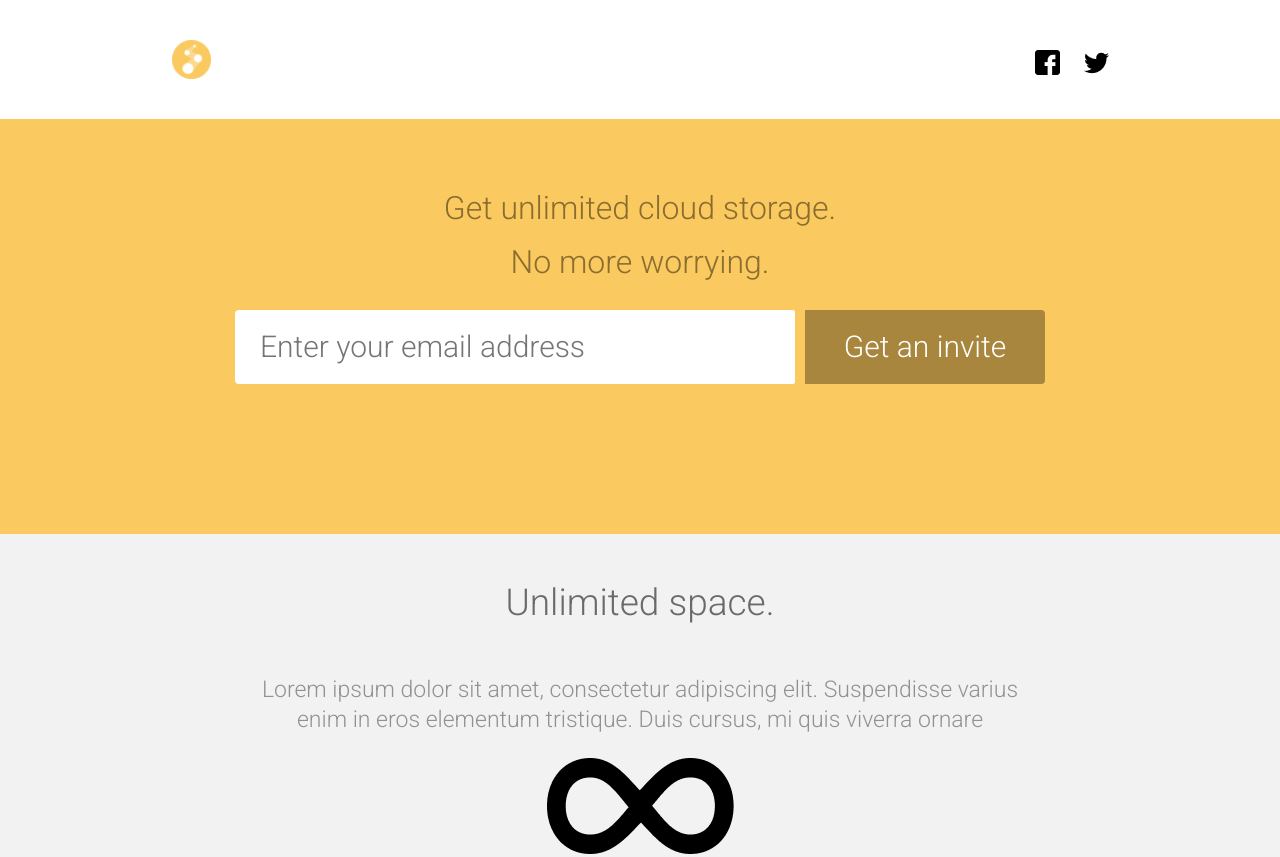
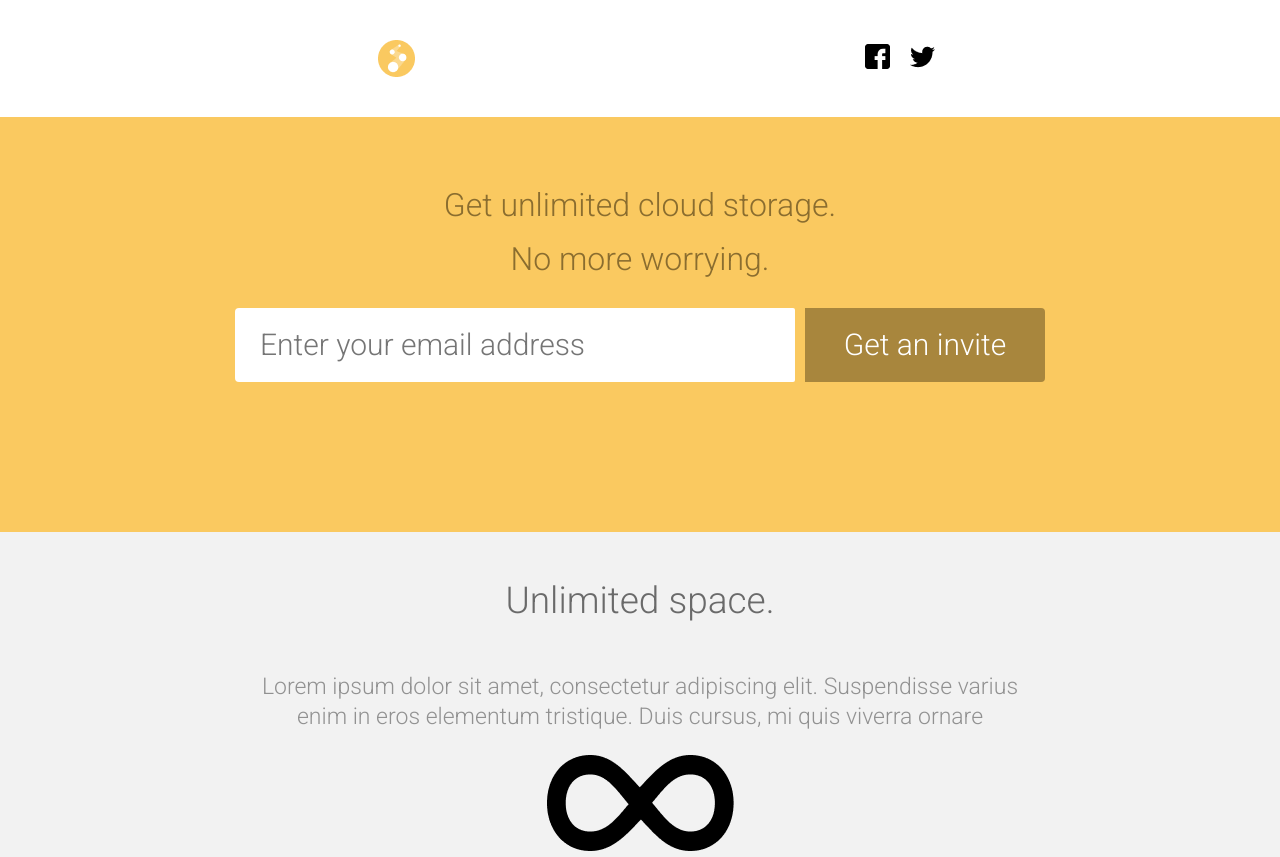
Before and after one commit to Srzhstr/popitka3-0807-2023, a plain HTML site: page fifth lesson/HW/index.html in a window 1280 px wide. Shown: the top 857 px of the page. Drawn offline with nearby package versions, Linux system fonts and the light colour scheme; files whose address does not match are found by name.

Commit message:
Update style.css

```diff
--- a/fifth lesson/HW/style/style.css
+++ b/fifth lesson/HW/style/style.css
@@ -30,11 +30,14 @@ background-color: #FFF;
 
 }
 .FirstLogo{
-display: flex;
-width: 600px;
+    display: flex;
+    width: 150px;
+    justify-content: flex-end;
 }
 .SocialFirst{
-    padding-top: 10px;
+    width: 150px;
+    display: flex;
+    align-items: center;
 }
 .Bird{
     padding-left: 20px;
```
